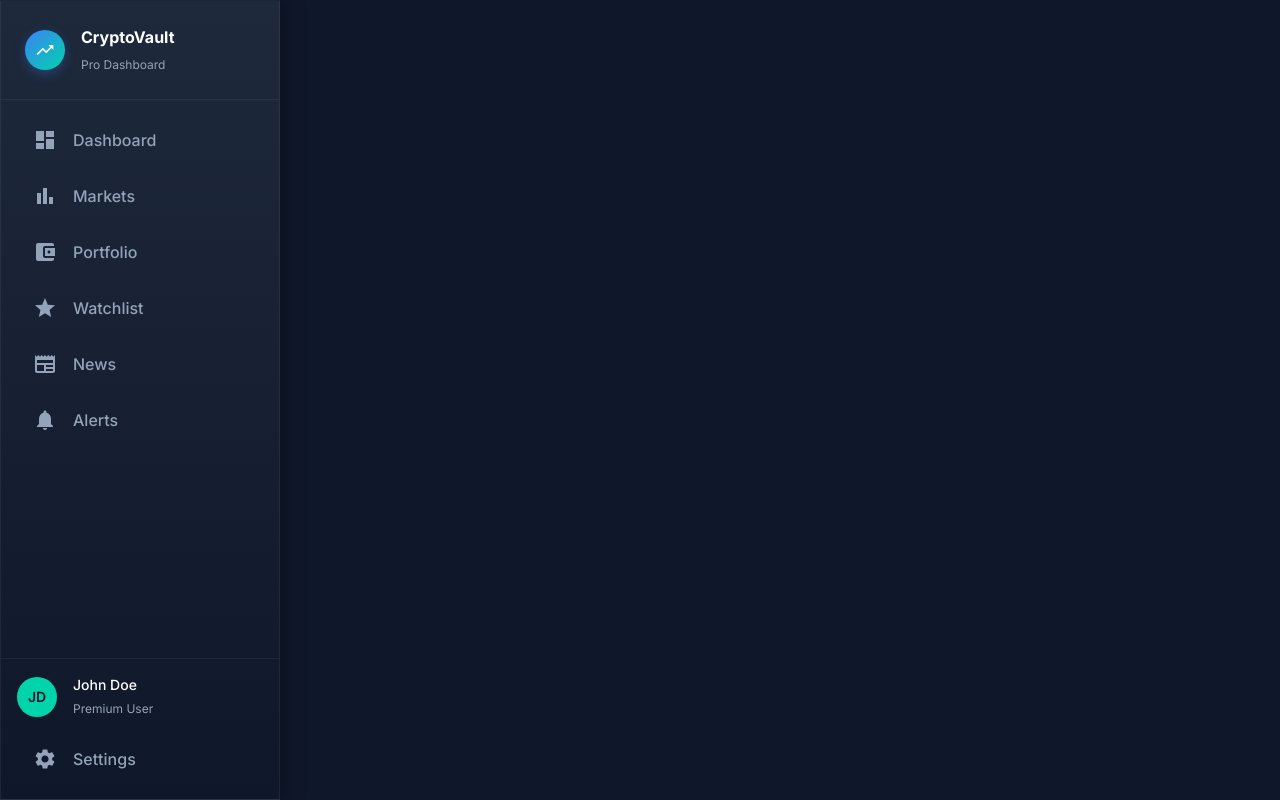
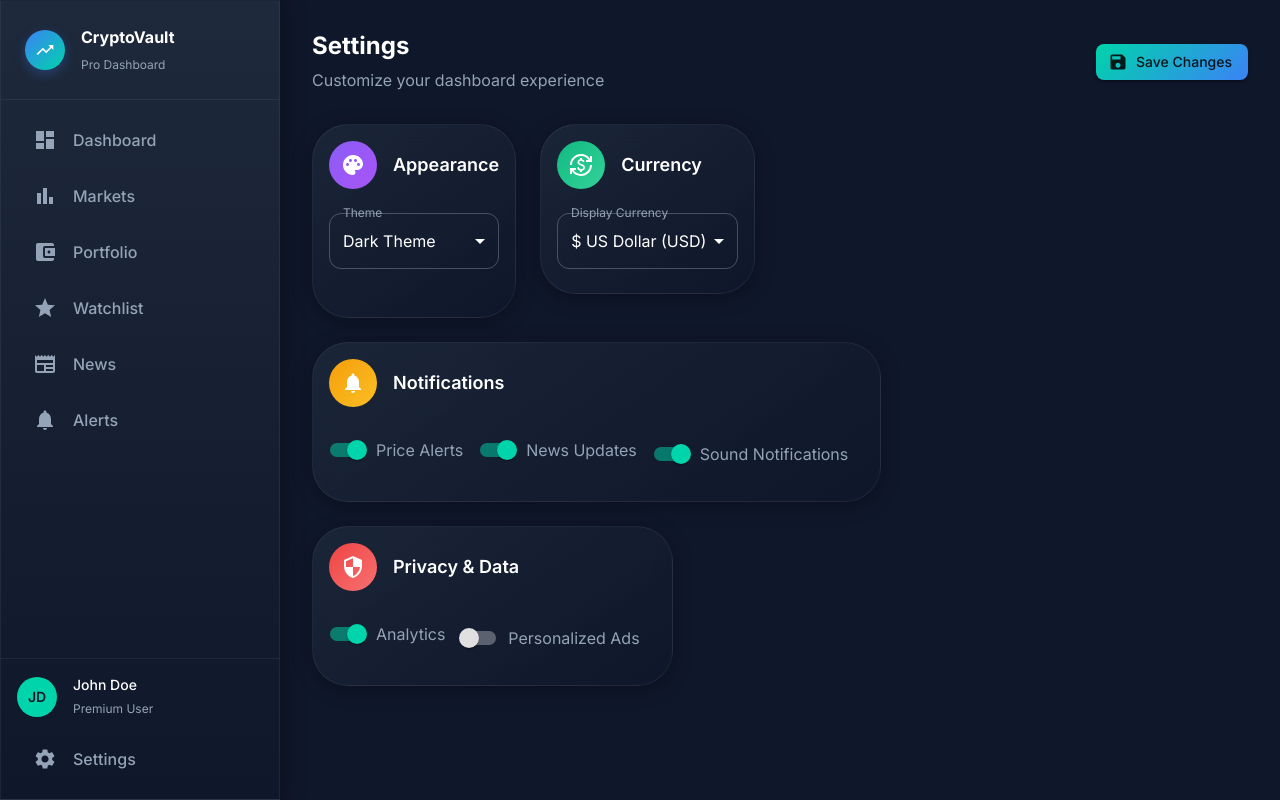
Before and after one commit to MelakuAzene21/Crypto-Dashboard, a React (Vite) app in the folder frontend/: page /settings in a window 1280 px wide. Built offline with nearby package versions, Linux system fonts and the light colour scheme.

Commit message:
Configure Settings

```diff
--- a/frontend/src/App.tsx
+++ b/frontend/src/App.tsx
@@ -9,7 +9,9 @@ import Portfolio from "./pages/Portfolio";
 import Watchlist from "./pages/Watchlist";
 import News from "./pages/News";
 import Alerts from "./pages/Alerts";
+import Settings from "./pages/Settings";
 import Sidebar from "./components/Sidebar";
+import { NotificationProvider } from "./contexts/NotificationContext";
 
 const darkTheme = createTheme({
   palette: {
@@ -125,6 +127,7 @@ function App() {
   return (
     <ThemeProvider theme={darkTheme}>
       <CssBaseline />
+      <NotificationProvider>
         <Router>
           <Box sx={{ display: "flex", minHeight: "100vh", bgcolor: "background.default" }}>
             <Sidebar />
@@ -136,11 +139,13 @@ function App() {
                 <Route path="/watchlist" element={<Watchlist />} />
                 <Route path="/news" element={<News />} />
                 <Route path="/alerts" element={<Alerts />} />
+                <Route path="/settings" element={<Settings />} />
                 <Route path="/coin/:id" element={<CoinDetail />} />
               </Routes>
             </Box>
           </Box>
         </Router>
+      </NotificationProvider>
     </ThemeProvider>
   );
 }
--- a/frontend/src/components/Sidebar.tsx
+++ b/frontend/src/components/Sidebar.tsx
@@ -157,6 +157,7 @@ export default function Sidebar() {
           </Box>
         </Box>
         <ListItemButton
+          onClick={() => handleNavigation("/settings")}
           sx={{
             borderRadius: 2,
             "&:hover": {
--- /dev/null
+++ b/frontend/src/pages/Settings.tsx
@@ -0,0 +1,220 @@
+import { useState, useEffect } from "react";
+import { useNotification } from "../contexts/NotificationContext";
+import {
+  Box,
+  Typography,
+  Grid,
+  Card,
+  CardContent,
+  Switch,
+  FormControlLabel,
+  Select,
+  MenuItem,
+  FormControl,
+  InputLabel,
+  Button,
+  Alert,
+} from "@mui/material";
+import {
+  Palette,
+  Notifications,
+  CurrencyExchange,
+  Security,
+  Save,
+} from "@mui/icons-material";
+
+interface Settings {
+  theme: "dark" | "light" | "auto";
+  currency: string;
+  notifications: {
+    priceAlerts: boolean;
+    newsUpdates: boolean;
+    soundEnabled: boolean;
+  };
+  privacy: {
+    analytics: boolean;
+    personalizedAds: boolean;
+  };
+}
+
+export default function Settings() {
+  const [settings, setSettings] = useState<Settings>({
+    theme: "dark",
+    currency: "USD",
+    notifications: {
+      priceAlerts: true,
+      newsUpdates: true,
+      soundEnabled: true,
+    },
+    privacy: {
+      analytics: true,
+      personalizedAds: false,
+    },
+  });
+  const [saved, setSaved] = useState(false);
+  const { showNotification } = useNotification();
+
+  useEffect(() => {
+    loadSettings();
+  }, []);
+
+  const loadSettings = () => {
+    const saved = localStorage.getItem("dashboardSettings");
+    if (saved) {
+      setSettings(JSON.parse(saved));
+    }
+  };
+
+  const saveSettings = () => {
+    localStorage.setItem("dashboardSettings", JSON.stringify(settings));
+    setSaved(true);
+    showNotification('Settings saved successfully!', 'success');
+    setTimeout(() => setSaved(false), 3000);
+  };
+
+  const updateSettings = (section: keyof Settings, key: string, value: any) => {
+    setSettings(prev => ({
+      ...prev,
+      [section]: {
+        ...prev[section],
+        [key]: value,
+      },
+    }));
+  };
+
+  return (
+    <Box sx={{ p: { xs: 2, md: 4 }, minHeight: "100vh" }}>
+      <Box sx={{ mb: 4 }}>
+        <Box sx={{ display: "flex", justifyContent: "space-between", alignItems: "center", mb: 1 }}>
+          <Box>
+            <Typography variant="h3" fontWeight="700" color="white" gutterBottom>
+              Settings
+            </Typography>
+            <Typography variant="body1" color="text.secondary">
+              Customize your dashboard experience
+            </Typography>
+          </Box>
+          <Button
+            variant="contained"
+            startIcon={<Save />}
+            onClick={saveSettings}
+            sx={{
+              background: "linear-gradient(135deg, #00D4AA 0%, #3B82F6 100%)",
+              "&:hover": {
+                background: "linear-gradient(135deg, #33DDBB 0%, #60A5FA 100%)",
+              },
+            }}
+          >
+            Save Changes
+          </Button>
+        </Box>
+      </Box>
+
+      {saved && (
+        <Alert severity="success" sx={{ mb: 3 }}>
+          Settings saved successfully!
+        </Alert>
+      )}
+
+      <Grid container spacing={3}>
+        <Grid item xs={12} md={6}>
+          <Card sx={{ background: "linear-gradient(145deg, rgba(30, 41, 59, 0.8) 0%, rgba(15, 23, 42, 0.9) 100%)", border: "1px solid rgba(148, 163, 184, 0.1)", borderRadius: 3 }}>
+            <CardContent>
+              <Box sx={{ display: "flex", alignItems: "center", mb: 3 }}>
+                <Box sx={{ width: 48, height: 48, borderRadius: 2, background: "linear-gradient(135deg, #8B5CF6 0%, #A855F7 100%)", display: "flex", alignItems: "center", justifyContent: "center", mr: 2 }}>
+                  <Palette sx={{ color: "white", fontSize: 24 }} />
+                </Box>
+                <Typography variant="h5" fontWeight="600" color="white">Appearance</Typography>
+              </Box>
+
+              <FormControl fullWidth sx={{ mb: 3 }}>
+                <InputLabel sx={{ color: "text.secondary" }}>Theme</InputLabel>
+                <Select value={settings.theme} onChange={(e) => setSettings(prev => ({ ...prev, theme: e.target.value as any }))} sx={{ color: "white" }}>
+                  <MenuItem value="dark">Dark Theme</MenuItem>
+                  <MenuItem value="light">Light Theme</MenuItem>
+                  <MenuItem value="auto">Auto (System)</MenuItem>
+                </Select>
+              </FormControl>
+            </CardContent>
+          </Card>
+        </Grid>
+
+        <Grid item xs={12} md={6}>
+          <Card sx={{ background: "linear-gradient(145deg, rgba(30, 41, 59, 0.8) 0%, rgba(15, 23, 42, 0.9) 100%)", border: "1px solid rgba(148, 163, 184, 0.1)", borderRadius: 3 }}>
+            <CardContent>
+              <Box sx={{ display: "flex", alignItems: "center", mb: 3 }}>
+                <Box sx={{ width: 48, height: 48, borderRadius: 2, background: "linear-gradient(135deg, #10B981 0%, #34D399 100%)", display: "flex", alignItems: "center", justifyContent: "center", mr: 2 }}>
+                  <CurrencyExchange sx={{ color: "white", fontSize: 24 }} />
+                </Box>
+                <Typography variant="h5" fontWeight="600" color="white">Currency</Typography>
+              </Box>
+
+              <FormControl fullWidth>
+                <InputLabel sx={{ color: "text.secondary" }}>Display Currency</InputLabel>
+                <Select value={settings.currency} onChange={(e) => setSettings(prev => ({ ...prev, currency: e.target.value }))} sx={{ color: "white" }}>
+                  <MenuItem value="USD">$ US Dollar (USD)</MenuItem>
+                  <MenuItem value="EUR">€ Euro (EUR)</MenuItem>
+                  <MenuItem value="GBP">£ British Pound (GBP)</MenuItem>
+                  <MenuItem value="JPY">¥ Japanese Yen (JPY)</MenuItem>
+                </Select>
+              </FormControl>
+            </CardContent>
+          </Card>
+        </Grid>
+
+        <Grid item xs={12} md={6}>
+          <Card sx={{ background: "linear-gradient(145deg, rgba(30, 41, 59, 0.8) 0%, rgba(15, 23, 42, 0.9) 100%)", border: "1px solid rgba(148, 163, 184, 0.1)", borderRadius: 3 }}>
+            <CardContent>
+              <Box sx={{ display: "flex", alignItems: "center", mb: 3 }}>
+                <Box sx={{ width: 48, height: 48, borderRadius: 2, background: "linear-gradient(135deg, #F59E0B 0%, #FBBF24 100%)", display: "flex", alignItems: "center", justifyContent: "center", mr: 2 }}>
+                  <Notifications sx={{ color: "white", fontSize: 24 }} />
+                </Box>
+                <Typography variant="h5" fontWeight="600" color="white">Notifications</Typography>
+              </Box>
+
+              <FormControlLabel
+                control={<Switch checked={settings.notifications.priceAlerts} onChange={(e) => updateSettings("notifications", "priceAlerts", e.target.checked)} />}
+                label="Price Alerts"
+                sx={{ color: "text.secondary", mb: 1 }}
+              />
+              <FormControlLabel
+                control={<Switch checked={settings.notifications.newsUpdates} onChange={(e) => updateSettings("notifications", "newsUpdates", e.target.checked)} />}
+                label="News Updates"
+                sx={{ color: "text.secondary", mb: 1 }}
+              />
+              <FormControlLabel
+                control={<Switch checked={settings.notifications.soundEnabled} onChange={(e) => updateSettings("notifications", "soundEnabled", e.target.checked)} />}
+                label="Sound Notifications"
+                sx={{ color: "text.secondary" }}
+              />
+            </CardContent>
+          </Card>
+        </Grid>
+
+        <Grid item xs={12} md={6}>
+          <Card sx={{ background: "linear-gradient(145deg, rgba(30, 41, 59, 0.8) 0%, rgba(15, 23, 42, 0.9) 100%)", border: "1px solid rgba(148, 163, 184, 0.1)", borderRadius: 3 }}>
+            <CardContent>
+              <Box sx={{ display: "flex", alignItems: "center", mb: 3 }}>
+                <Box sx={{ width: 48, height: 48, borderRadius: 2, background: "linear-gradient(135deg, #EF4444 0%, #F87171 100%)", display: "flex", alignItems: "center", justifyContent: "center", mr: 2 }}>
+                  <Security sx={{ color: "white", fontSize: 24 }} />
+                </Box>
+                <Typography variant="h5" fontWeight="600" color="white">Privacy & Data</Typography>
+              </Box>
+
+              <FormControlLabel
+                control={<Switch checked={settings.privacy.analytics} onChange={(e) => updateSettings("privacy", "analytics", e.target.checked)} />}
+                label="Analytics"
+                sx={{ color: "text.secondary", mb: 1 }}
+              />
+              <FormControlLabel
+                control={<Switch checked={settings.privacy.personalizedAds} onChange={(e) => updateSettings("privacy", "personalizedAds", e.target.checked)} />}
+                label="Personalized Ads"
+                sx={{ color: "text.secondary" }}
+              />
+            </CardContent>
+          </Card>
+        </Grid>
+      </Grid>
+    </Box>
+  );
+}
```
Lines whose indentation alone changed are shown as unchanged.
